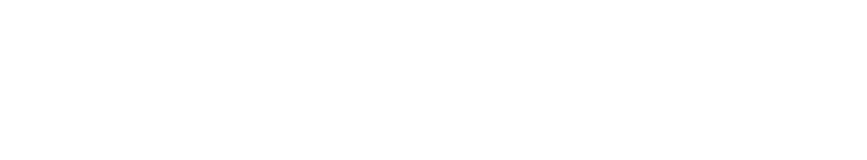
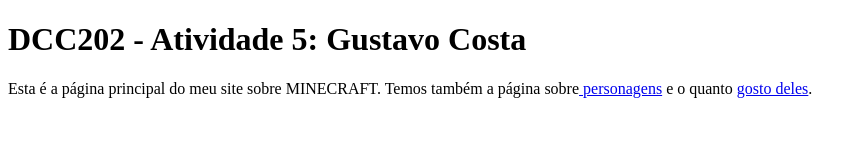
Before and after one commit to ufjf-dcc202/ufjf-dcc202-2023-3-a-atv5-gustavocostamiguel, a website: page index.html in a window 1280 px wide. Shown: the whole page, without its empty margins (0-867 px from the left). Drawn offline with Linux system fonts and the light colour scheme.

Commit message:
Adicionando  o parágrafo

```diff
--- a/index.html
+++ b/index.html
@@ -7,4 +7,11 @@
     <title>DCC202 - Atividade 5: Gustavo Costa</title>
 </head>
 
+<body>
+    <main>
+        <h1>DCC202 - Atividade 5: Gustavo Costa</h1>
+        <p>Esta é a página principal do meu site sobre MINECRAFT. Temos também a página sobre<a href="personagens.html"> personagens</a> e o quanto <a href="preferencias.html">gosto deles</a>.</p>
+    </main>
+</body>
+
 </html>
```
